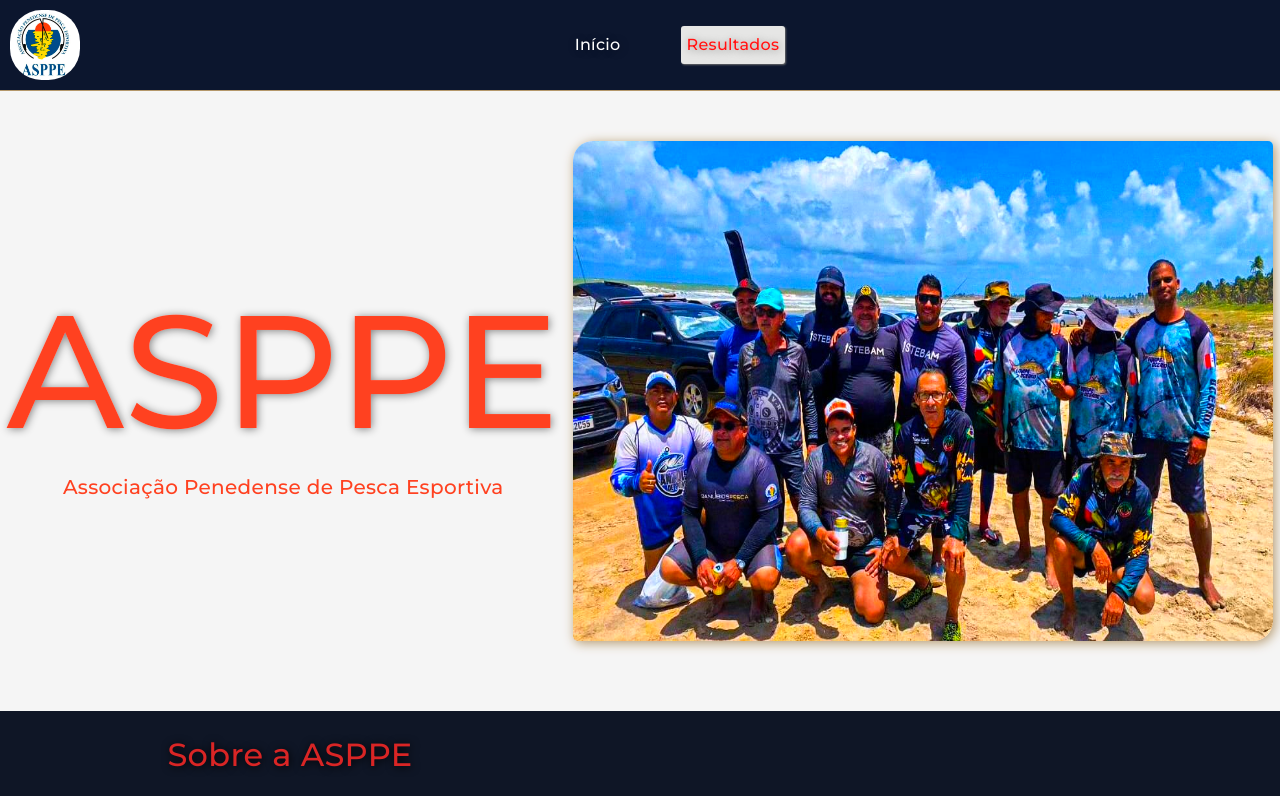
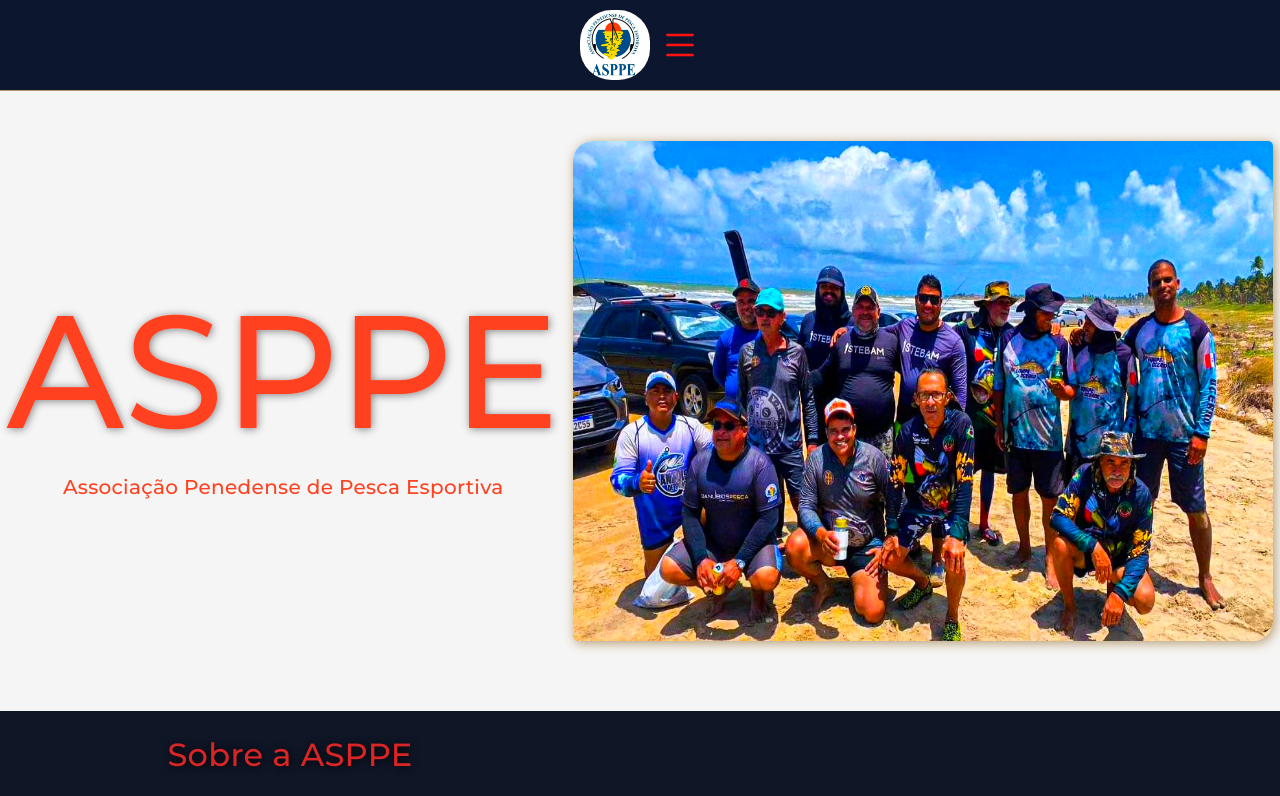
Before and after one commit to Ol1veirx/ASPPE-VUE, a Vue app: page / in a window 1280 px wide. Shown: the top 796 px of the page. Built offline with nearby package versions, Linux system fonts and the light colour scheme.

Commit message:
possivel solução de bug no menu ios

```diff
--- a/package.json
+++ b/package.json
@@ -12,7 +12,7 @@
     "core-js": "^3.8.3",
     "normalize.css": "^8.0.1",
     "swiper": "^11.0.5",
-    "vue": "^3.2.13",
+    "vue": "^3.2.14",
     "vue-router": "^4.2.5"
   },
   "devDependencies": {
--- a/src/components/MyHeader.vue
+++ b/src/components/MyHeader.vue
@@ -1,26 +1,22 @@
-<template name="myheader">
+<template>
   <header>
     <nav>
       <div class="logo-container">
         <img src="@/assets/aspee.jpg" alt="logo" class="logo" />
       </div>
 
-      <div class="menu-toggle" @click="toggleMenu" v-if="isMobile">
-        <img src="@/assets/menu-icon.svg" alt="" />
+      <div class="menu-toggle" @click="toggleMenu">
+        <img src="@/assets/menu-icon.svg" alt="Menu" />
       </div>
 
-      <div class="header-container" v-show="isMenuOpen || !isMobile">
+      <div class="header-container" v-if="isMenuVisible">
         <div class="centered-container">
-          <router-link to="/" class="router-link"
-            ><span>Início</span></router-link
-          >
-          <div
-            class="results-link"
-            @click="goToResultsPage"
-            v-if="isMenuOpen || !isMobile"
-          >
+          <router-link to="/" class="router-link">
+            <span>Início</span>
+          </router-link>
+          <router-link to="/resultados" class="router-link">
             <span>Resultados</span>
-          </div>
+          </router-link>
         </div>
       </div>
     </nav>
@@ -32,32 +28,22 @@
   name: "MyHeader",
   data() {
     return {
-      isMenuOpen: false,
-      isMobile: false,
+      isMenuVisible: false,
     };
   },
-  mounted() {
-    this.checkIsMobile();
-    window.addEventListener("resize", this.checkIsMobile);
-  },
-  beforeUnmount() {
-    window.removeEventListener("resize", this.checkIsMobile);
+  computed: {
+    menuIcon() {
+      return this.isMenuVisible ? "@/assets/close-icon.svg" : "@/assets/menu-icon.svg";
+    }
   },
   methods: {
     toggleMenu() {
-      console.log("toogle menu");
-      this.isMenuOpen = !this.isMenuOpen;
-    },
-    goToResultsPage() {
-      this.$router.push("/resultados");
-      this.isMenuOpen = false;
-    },
-    checkIsMobile() {
-      this.isMobile = window.innerWidth <= 768;
+      this.isMenuVisible = !this.isMenuVisible;
     },
   },
 };
 </script>
+
 
 <style scoped>
 #myheader {
```
Also changed, not shown: 1 other file (tests, documents, lock files or other folders).
